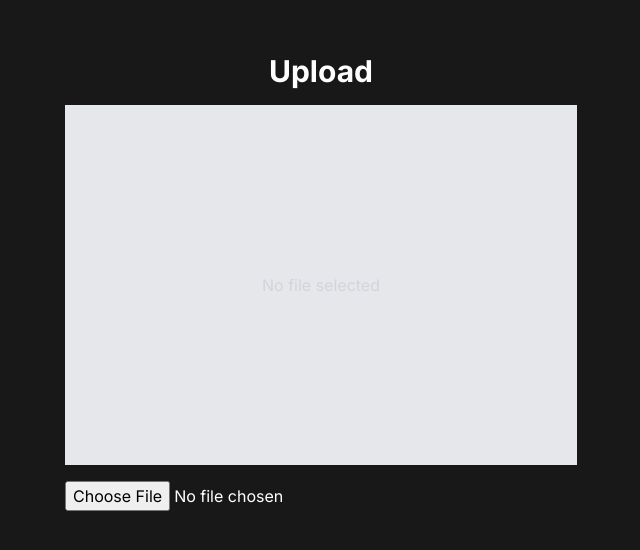
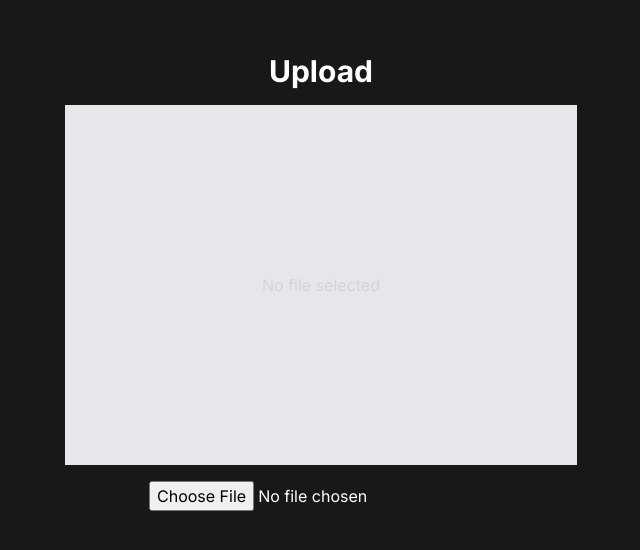
Before and after one commit to MSU-AI/pet-qs, a Next.js app in the folder petqs-frontend/: page /upload in a window 1280 px wide. Shown: the part 110-660 px from the top of the page, without its empty margins (319-959 px from the left). Built offline with nearby package versions, Linux system fonts and the light colour scheme.

Commit message:
testing post request on vercel

```diff
--- a/petqs-frontend/src/app/upload/page.jsx
+++ b/petqs-frontend/src/app/upload/page.jsx
@@ -74,10 +74,10 @@ const Upload = () => {
               </>
             )}
           </div>
-        <div className="flex gap-8">
+        <div className="flex flex-col flex gap-8 justify-center items-center">
           {confirmed && (
             <div className="flex items-center justify-center">
-              <h1 className="text-white font-bold">Confirmed!</h1>
+              <h1 className="text-white font-bold">Confirmed! Wait a bit for a response.</h1>
             </div>
           )}
           {!confirmed && (
```
